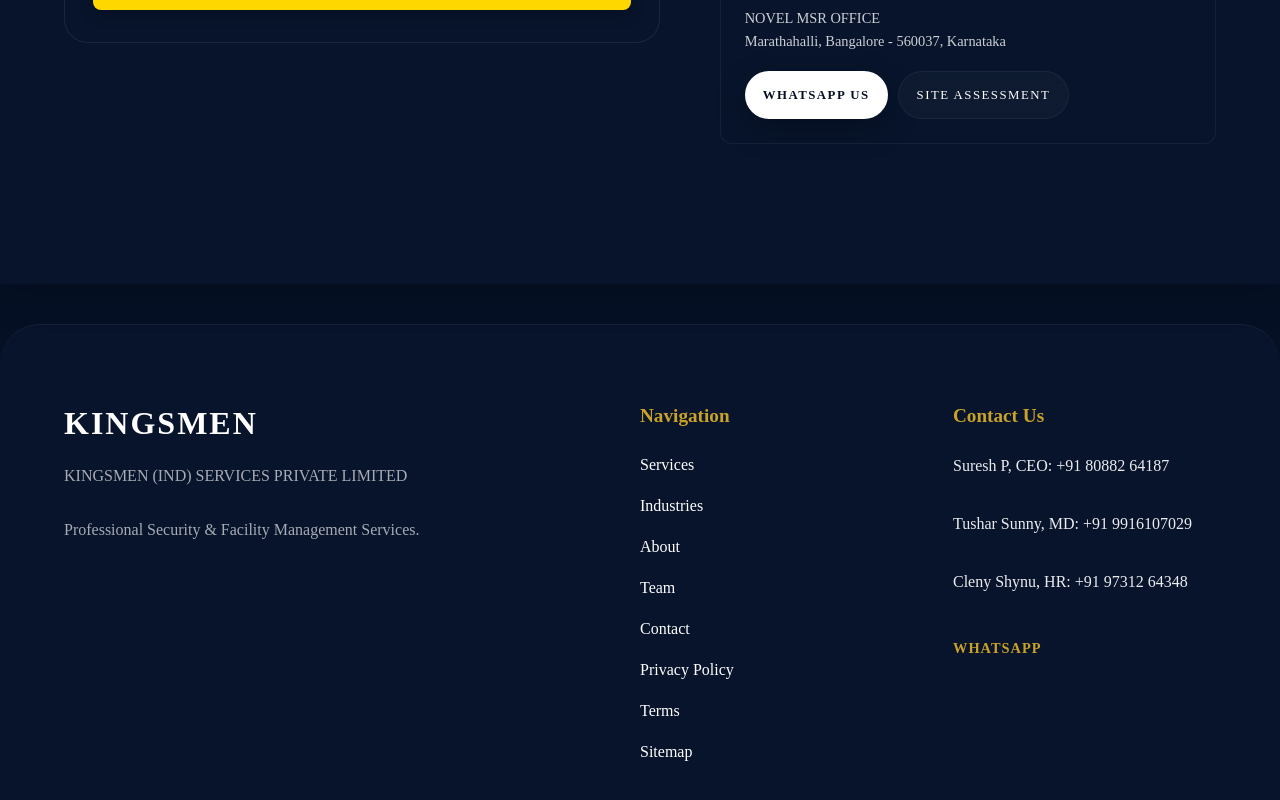
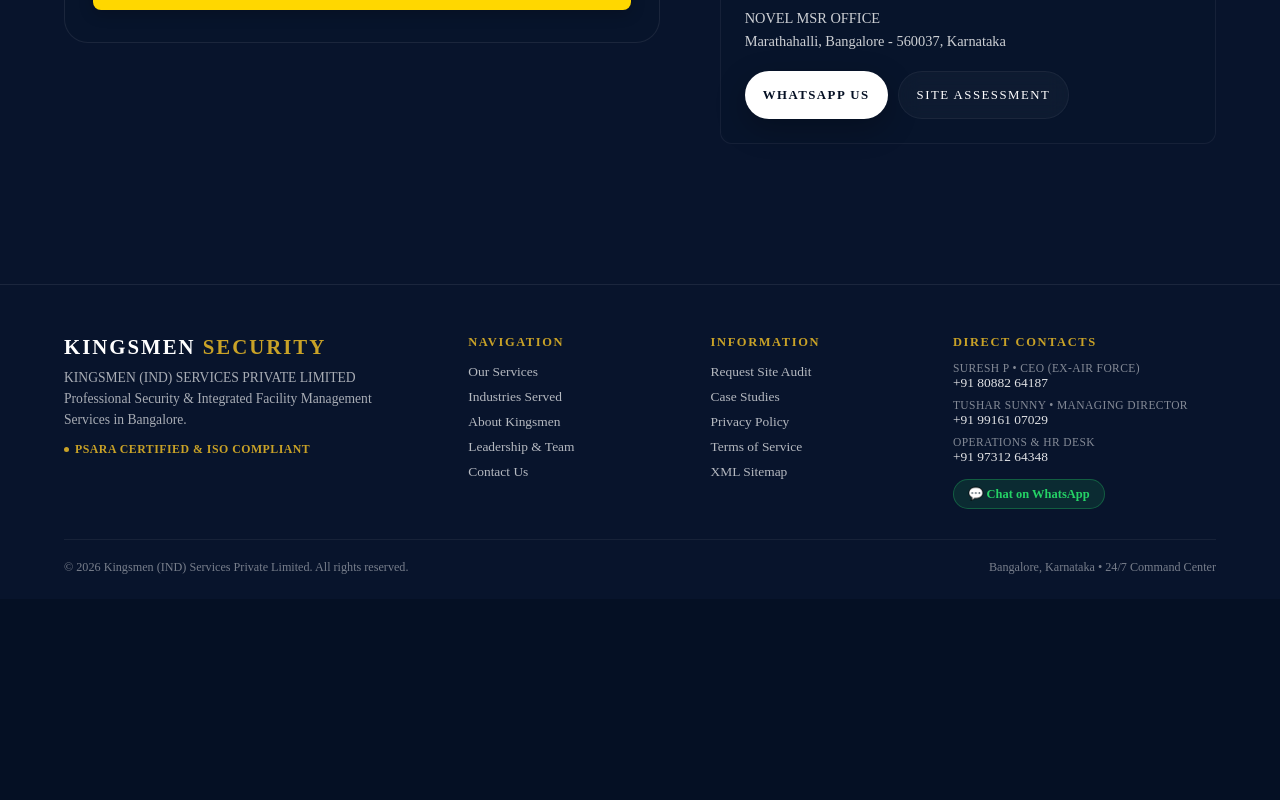
Before and after one commit to faarieeyy/kingsmen, a Next.js app: page /contact in a window 1280 px wide. Shown: the part 1336-2136 px from the top of the page. After the commit the page ends 1935 px from the top, so only its background shows below. Built offline with nearby package versions, Linux system fonts and the light colour scheme.

Commit message:
style(footer): resize footer to standard compact dimensions and add 4-column layout with bottom bar

```diff
--- a/src/app/globals.css
+++ b/src/app/globals.css
@@ -456,109 +456,9 @@ a {
   align-items: center;
 }
 
-/* Footer */
+/* Footer base fallback */
 .footer {
   background-color: var(--navy-midnight);
-  border-top: 1px solid rgba(255, 255, 255, 0.05);
-  border-radius: var(--radius-lg) var(--radius-lg) 0 0;
-  margin-top: 40px;
-  padding-top: 80px;
+  border-top: 1px solid rgba(255, 255, 255, 0.08);
+  padding: 45px 0 20px 0;
 }
-
-@media (max-width: 768px) {
-  .footer {
-    padding-top: 50px;
-    border-radius: var(--radius-md) var(--radius-md) 0 0;
-  }
-}
-
-.footer-grid {
-  display: grid;
-  grid-template-columns: 1fr;
-  gap: 50px;
-  margin-bottom: 20px;
-}
-
-@media (max-width: 768px) {
-  .footer-grid {
-    gap: 36px;
-    margin-bottom: 20px;
-  }
-}
-
-@media (min-width: 768px) {
-  .footer-grid {
-    grid-template-columns: 2fr 1fr 1fr;
-  }
-}
-
-.footer-logo {
-  font-size: 2rem;
-  letter-spacing: 2px;
-  margin-bottom: 20px;
-}
-
-.footer-desc {
-  opacity: 0.7;
-}
-
-.footer-links, .footer-contact {
-  display: flex;
-  flex-direction: column;
-  gap: 15px;
-}
-
-.footer-links a, .footer-contact a {
-  padding: 4px 0;
-  transition: color 0.2s ease;
-}
-
-.footer-links a:hover {
-  color: var(--accent);
-}
-
-.footer-links h3, .footer-contact h3 {
-  font-size: 1.2rem;
-  margin-bottom: 10px;
-  color: var(--accent);
-}
-
-.footer-bottom {
-  padding-top: 30px;
-  border-top: 1px solid rgba(255,255,255,0.05);
-}
-
-.footer-bottom-content {
-  display: flex;
-  flex-direction: column;
-  gap: 20px;
-  margin-top: 30px;
-  align-items: center;
-  text-align: center;
-  padding-bottom: 30px;
-}
-
-@media (min-width: 768px) {
-  .footer-bottom-content {
-    flex-direction: row;
-    justify-content: space-between;
-    text-align: left;
-  }
-}
-
-.footer-legal {
-  display: flex;
-  gap: 20px;
-  opacity: 0.6;
-  font-size: 0.9rem;
-  flex-wrap: wrap;
-  justify-content: center;
-}
-
-.footer-statement {
-  font-family: var(--font-heading);
-  letter-spacing: 3px;
-  font-weight: 700;
-  color: var(--accent);
-  font-size: 0.9rem;
-}
--- a/src/components/layout/Footer.js
+++ b/src/components/layout/Footer.js
@@ -1,37 +1,106 @@
 import Link from "next/link";
+import styles from "./Footer.module.css";
 
 export default function Footer() {
   return (
-    <footer className="footer section">
+    <footer className={styles.footer}>
       <div className="container">
-        <div className="footer-grid">
-          <div className="footer-brand">
-            <h2 className="footer-logo">KINGSMEN</h2>
-            <p className="footer-desc">
+        <div className={styles.footerGrid}>
+          {/* Brand Info */}
+          <div className={styles.brandCol}>
+            <div className={styles.logo}>
+              KINGSMEN <span className={styles.goldLogo}>SECURITY</span>
+            </div>
+            <p className={styles.brandDesc}>
               KINGSMEN (IND) SERVICES PRIVATE LIMITED
-              <br /><br />
-              Professional Security & Facility Management Services.
+              <br />
+              Professional Security & Integrated Facility Management Services in Bangalore.
             </p>
+            <div className={styles.complianceBadge}>
+              <span className={styles.complianceDot} />
+              <span>PSARA Certified & ISO Compliant</span>
+            </div>
           </div>
 
-          <div className="footer-links">
-            <h3>Navigation</h3>
-            <Link href="/services">Services</Link>
-            <Link href="/industries">Industries</Link>
-            <Link href="/about-us">About</Link>
-            <Link href="/team">Team</Link>
-            <Link href="/contact">Contact</Link>
-            <Link href="/privacy-policy">Privacy Policy</Link>
-            <Link href="/terms">Terms</Link>
-            <Link href="/sitemap.xml">Sitemap</Link>
+          {/* Core Navigation */}
+          <div>
+            <h3 className={styles.columnTitle}>Navigation</h3>
+            <ul className={styles.linkList}>
+              <li>
+                <Link href="/services" className={styles.linkItem}>Our Services</Link>
+              </li>
+              <li>
+                <Link href="/industries" className={styles.linkItem}>Industries Served</Link>
+              </li>
+              <li>
+                <Link href="/about-us" className={styles.linkItem}>About Kingsmen</Link>
+              </li>
+              <li>
+                <Link href="/team" className={styles.linkItem}>Leadership & Team</Link>
+              </li>
+              <li>
+                <Link href="/contact" className={styles.linkItem}>Contact Us</Link>
+              </li>
+            </ul>
           </div>
 
-          <div className="footer-contact">
-            <h3>Contact Us</h3>
-            <p>Suresh P, CEO: +91 80882 64187</p>
-            <p>Tushar Sunny, MD: +91 9916107029</p>
-            <p>Cleny Shynu, HR: +91 97312 64348</p>
-            <a href="https://wa.me/919916107029" className="whatsapp-link">WhatsApp</a>
+          {/* Legal & Audit */}
+          <div>
+            <h3 className={styles.columnTitle}>Information</h3>
+            <ul className={styles.linkList}>
+              <li>
+                <Link href="/security-audit-bangalore" className={styles.linkItem}>Request Site Audit</Link>
+              </li>
+              <li>
+                <Link href="/case-studies" className={styles.linkItem}>Case Studies</Link>
+              </li>
+              <li>
+                <Link href="/privacy-policy" className={styles.linkItem}>Privacy Policy</Link>
+              </li>
+              <li>
+                <Link href="/terms" className={styles.linkItem}>Terms of Service</Link>
+              </li>
+              <li>
+                <Link href="/sitemap.xml" className={styles.linkItem}>XML Sitemap</Link>
+              </li>
+            </ul>
+          </div>
+
+          {/* Direct Leadership Contacts */}
+          <div>
+            <h3 className={styles.columnTitle}>Direct Contacts</h3>
+            <div className={styles.contactList}>
+              <div className={styles.contactItem}>
+                <span className={styles.contactRole}>Suresh P • CEO (Ex-Air Force)</span>
+                <a href="tel:+918088264187" className={styles.contactLink}>+91 80882 64187</a>
+              </div>
+              <div className={styles.contactItem}>
+                <span className={styles.contactRole}>Tushar Sunny • Managing Director</span>
+                <a href="tel:+919916107029" className={styles.contactLink}>+91 99161 07029</a>
+              </div>
+              <div className={styles.contactItem}>
+                <span className={styles.contactRole}>Operations & HR Desk</span>
+                <a href="tel:+919731264348" className={styles.contactLink}>+91 97312 64348</a>
+              </div>
+              <a
+                href="https://wa.me/919916107029"
+                target="_blank"
+                rel="noopener noreferrer"
+                className={styles.whatsappBtn}
+              >
+                <span>💬 Chat on WhatsApp</span>
+              </a>
+            </div>
+          </div>
+        </div>
+
+        {/* Compact Standard Bottom Bar */}
+        <div className={styles.bottomBar}>
+          <div>
+            © {new Date().getFullYear()} Kingsmen (IND) Services Private Limited. All rights reserved.
+          </div>
+          <div>
+            Bangalore, Karnataka • 24/7 Command Center
           </div>
         </div>
       </div>
--- /dev/null
+++ b/src/components/layout/Footer.module.css
@@ -0,0 +1,190 @@
+.footer {
+  background-color: var(--navy-midnight, #08142c);
+  border-top: 1px solid rgba(255, 255, 255, 0.08);
+  position: relative;
+  z-index: 10;
+  padding: 50px 0 24px 0;
+  color: rgba(255, 255, 255, 0.75);
+}
+
+.footerGrid {
+  display: grid;
+  grid-template-columns: 1fr;
+  gap: 32px;
+  padding-bottom: 30px;
+  border-bottom: 1px solid rgba(255, 255, 255, 0.06);
+}
+
+@media (min-width: 640px) {
+  .footerGrid {
+    grid-template-columns: 1.2fr 1fr;
+    gap: 36px;
+  }
+}
+
+@media (min-width: 960px) {
+  .footerGrid {
+    grid-template-columns: 1.8fr 1fr 1fr 1.3fr;
+    gap: 40px;
+  }
+}
+
+.brandCol {
+  display: flex;
+  flex-direction: column;
+}
+
+.logo {
+  font-family: var(--font-heading);
+  font-size: 1.3rem;
+  font-weight: 800;
+  letter-spacing: 2px;
+  color: var(--white);
+  margin-bottom: 8px;
+  text-transform: uppercase;
+}
+
+.goldLogo {
+  color: var(--accent);
+}
+
+.brandDesc {
+  font-size: 0.85rem;
+  line-height: 1.55;
+  color: rgba(255, 255, 255, 0.65);
+  margin-bottom: 12px;
+  max-width: 320px;
+}
+
+.complianceBadge {
+  display: inline-flex;
+  align-items: center;
+  gap: 6px;
+  font-size: 0.74rem;
+  color: var(--accent);
+  font-weight: 600;
+  letter-spacing: 0.5px;
+  text-transform: uppercase;
+}
+
+.complianceDot {
+  width: 5px;
+  height: 5px;
+  border-radius: 50%;
+  background: var(--accent);
+}
+
+.columnTitle {
+  font-family: var(--font-heading);
+  font-size: 0.78rem;
+  letter-spacing: 1.6px;
+  font-weight: 700;
+  color: var(--accent);
+  text-transform: uppercase;
+  margin-bottom: 12px;
+}
+
+.linkList {
+  display: flex;
+  flex-direction: column;
+  gap: 7px;
+  margin: 0;
+  padding: 0;
+  list-style: none;
+}
+
+.linkItem {
+  font-size: 0.84rem;
+  color: rgba(255, 255, 255, 0.7);
+  text-decoration: none;
+  transition: color 0.2s ease, transform 0.2s ease;
+  display: inline-block;
+  width: fit-content;
+}
+
+.linkItem:hover {
+  color: var(--white);
+  transform: translateX(2px);
+}
+
+.contactList {
+  display: flex;
+  flex-direction: column;
+  gap: 8px;
+}
+
+.contactItem {
+  display: flex;
+  flex-direction: column;
+  gap: 1px;
+}
+
+.contactRole {
+  font-size: 0.72rem;
+  color: rgba(255, 255, 255, 0.5);
+  text-transform: uppercase;
+  letter-spacing: 0.4px;
+}
+
+.contactLink {
+  color: rgba(255, 255, 255, 0.88);
+  font-size: 0.84rem;
+  text-decoration: none;
+  font-weight: 500;
+  transition: color 0.2s ease;
+}
+
+.contactLink:hover {
+  color: var(--accent);
+}
+
+.whatsappBtn {
+  display: inline-flex;
+  align-items: center;
+  justify-content: center;
+  gap: 6px;
+  padding: 6px 14px;
+  margin-top: 6px;
+  background: rgba(37, 211, 102, 0.12);
+  border: 1px solid rgba(37, 211, 102, 0.3);
+  color: #25D366;
+  border-radius: var(--radius-sm, 6px);
+  font-size: 0.78rem;
+  font-weight: 700;
+  text-decoration: none;
+  width: fit-content;
+  transition: all 0.2s ease;
+}
+
+.whatsappBtn:hover {
+  background: #25D366;
+  color: #030b18;
+}
+
+.bottomBar {
+  display: flex;
+  flex-direction: column;
+  gap: 8px;
+  align-items: center;
+  justify-content: space-between;
+  padding-top: 20px;
+  font-size: 0.76rem;
+  color: rgba(255, 255, 255, 0.45);
+}
+
+@media (min-width: 768px) {
+  .bottomBar {
+    flex-direction: row;
+  }
+}
+
+@media (max-width: 768px) {
+  .footer {
+    padding: 36px 0 20px 0;
+  }
+
+  .footerGrid {
+    gap: 24px;
+    padding-bottom: 22px;
+  }
+}
```
